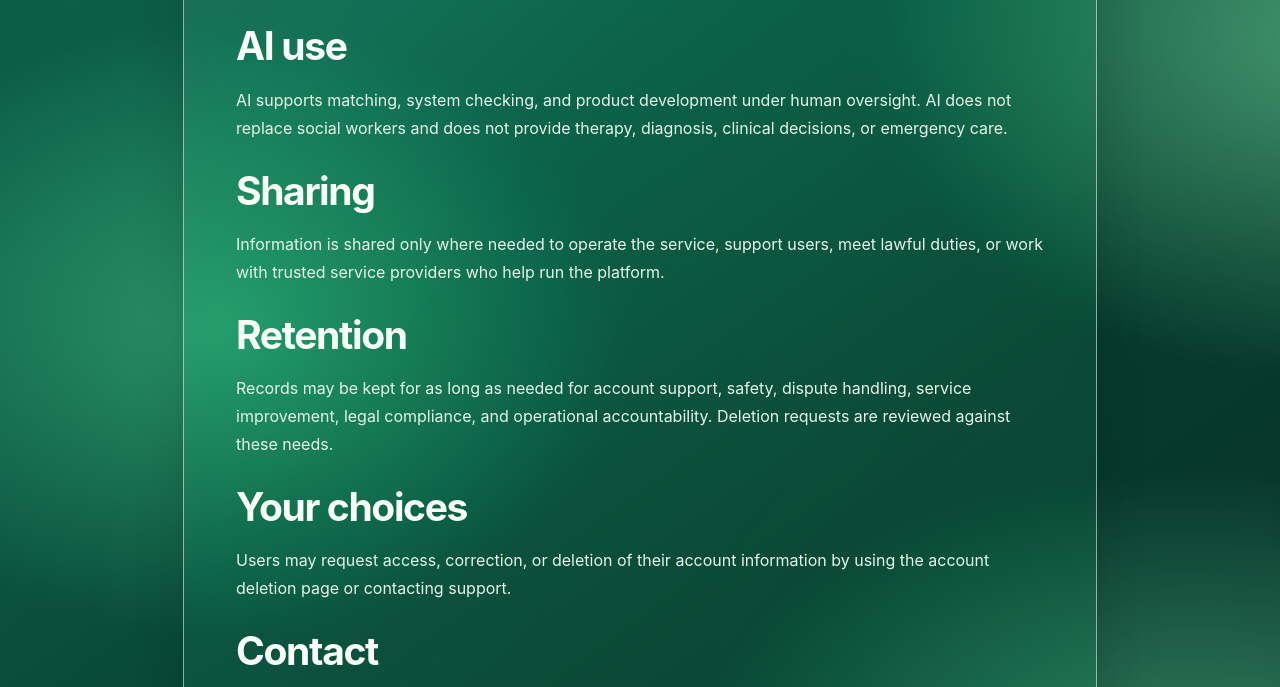
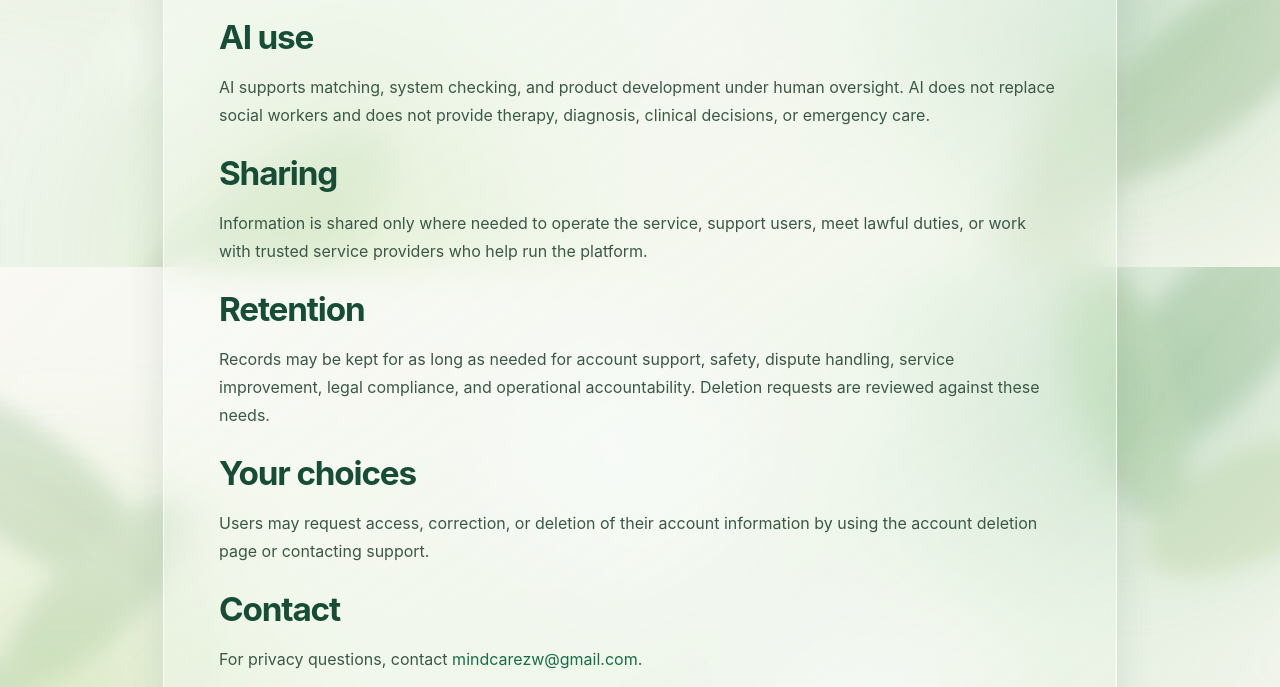
Before and after one commit to warmhandimpact/warmhandimpact.github.io, a plain HTML site: page privacy.html in a window 1280 px wide. Shown: the part 707-1394 px from the top of the page. Drawn offline with Linux system fonts and the light colour scheme.

Commit message:
Apply approved ivory-sage glass design to privacy.html

```diff
--- a/privacy.html
+++ b/privacy.html
@@ -10,6 +10,7 @@
   <link rel="stylesheet" href="assets/glass-theme.css">
   <meta name="theme-color" content="#063f2f">
   <link rel="stylesheet" href="assets/glass-clarity.css?v=3">
+  <link rel="stylesheet" href="assets/ivory-glass.css?v=1">
 </head>
 <body class="info-page">
   <header class="site-header">
```
